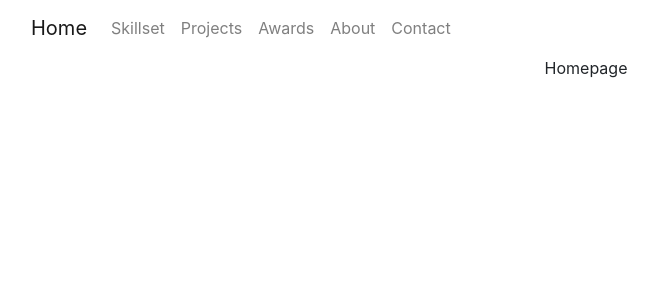
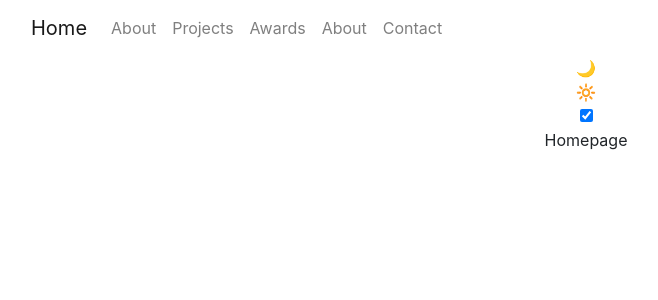
Before and after one commit to orangegameube/portfolio-website, a React (Vite) app: page / in a window 1280 px wide. Shown: the top 300 px of the page, without its empty margins (54-712 px from the left). Built offline with nearby package versions, Linux system fonts and the light colour scheme.

Commit message:
codespaces is being funky, so I'm probably going to move to vscode. Working on night mode toggle and skillset portion of the website.

```diff
--- a/package.json
+++ b/package.json
@@ -16,7 +16,9 @@
     "react": "^19.1.1",
     "react-bootstrap": "^2.10.10",
     "react-dom": "^19.1.1",
+    "react-responsive": "^10.0.1",
     "react-router-dom": "^7.8.2",
+    "react-toggle": "^4.1.3",
     "tailwind-merge": "^3.3.1",
     "tailwindcss": "^4.1.12"
   },
--- a/src/index.css
+++ b/src/index.css
@@ -59,6 +59,15 @@
       opacity: 0;
     }
   }
+}
+
+body {
+  --background: #fafafa;
+  --foreground: #1f2023;
+}
+body.dark {
+  --background: #1f2023;
+  --foreground: #efefef;
 }
 
 @layer base {
--- a/src/pages/home.jsx
+++ b/src/pages/home.jsx
@@ -1,11 +1,12 @@
 import BootstrapNav from '../stuff/navbar.jsx';
-
+import { DarkModeToggle } from '../stuff/togglenight.jsx';
 
 export const Home = () => {
 
     return (
         <div>
             <BootstrapNav />
+            <DarkModeToggle />
             <div>Homepage</div>
         </div>
     );
--- /dev/null
+++ b/src/pages/skillset.jsx
@@ -0,0 +1,45 @@
+
+
+const Skills = [
+
+    // Programming
+    { name: "HTML/CSS/JavaScript", type: "Software" }
+    { name: "React.js", type: "Software"}
+    { name: "Python", type: "Software" }
+    { name: "Matplotlib, Numpy, Pandas", type: "Software" }
+    { name: "Astropy", type: "Software" }
+    { name: "Qiskit" type: "Software" }
+    { name: "Secure Shell", type: "Software" }
+    { name: "QMK Firmware", type: "Software" }
+
+    // Hardware
+    { name: "EasyEDA/KiCad", type: "Hardware" }
+    { name: "Autodesk Fusion", type: "Hardware" }
+    { name: "Raspberry Pi", type: "Hardware" }
+    { name: "Arduino", type: "Hardware" }
+
+    // Research
+    { name: "LaTeX", type: "Research" }
+    { name: "Stellarium", type: "Research" }
+    { name: "Siril", type: "Research" }
+    { name: "AstroImageJ", type: "Research" }
+
+    // Certifications
+    { name: "Private Pilot Certificate", type: "Certifications"}
+    { name: "Part 107 Remote Pilot Certificate", type: "Certifications"}
+
+];
+
+const Types = ["Software", "Hardware", "Research", "Certifications"];
+
+
+export const Skillset = () => {
+
+    <section id='skillssect'>
+        <div className="container mx-auto max-w-5xl">
+            <h2 className="text-3xl md:text-4xl font-bold mb-12 text-center">My Skills</h2>
+        </div>
+    </section>
+
+
+}
--- a/src/stuff/navbar.jsx
+++ b/src/stuff/navbar.jsx
@@ -10,7 +10,7 @@ function BootstrapNav() {
         <Navbar.Toggle aria-controls="basic-navbar-nav" />
         <Navbar.Collapse id="basic-navbar-nav">
           <Nav className="me-auto">
-            <Nav.Link href="#Skillset">Skillset</Nav.Link>
+            <Nav.Link href="#About">About</Nav.Link>
             <Nav.Link href="#Projects">Projects</Nav.Link>
             <Nav.Link href="#Awards">Awards</Nav.Link>
             <Nav.Link href="#About">About</Nav.Link>
--- /dev/null
+++ b/src/stuff/togglenight.jsx
@@ -0,0 +1,30 @@
+{/* error with peer dependencies fix: */}
+{/*  npm config set legacy-peer-deps true  */}
+{/*  npm install  */}
+
+import React, { useState } from "react";
+import Toggle from "react-toggle";
+import { useMediaQuery } from "react-responsive";
+
+
+
+export const DarkModeToggle = () => {
+  const [isDark, setIsDark] = useState(true);
+
+  const systemPrefersDark = useMediaQuery(
+    {
+      query: "(prefers-color-scheme: dark)",
+    },
+    undefined,
+    (isSystemDark) => setIsDark(isSystemDark)
+  );
+
+  return (
+    <Toggle
+      checked={isDark}
+      onChange={({ target }) => setIsDark(target.checked)}
+      icons={{ checked: "🌙", unchecked: "🔆" }}
+      aria-label="Dark mode toggle"
+    />
+  );
+};
```
Also changed, not shown: 1 other file (tests, documents, lock files or other folders).
